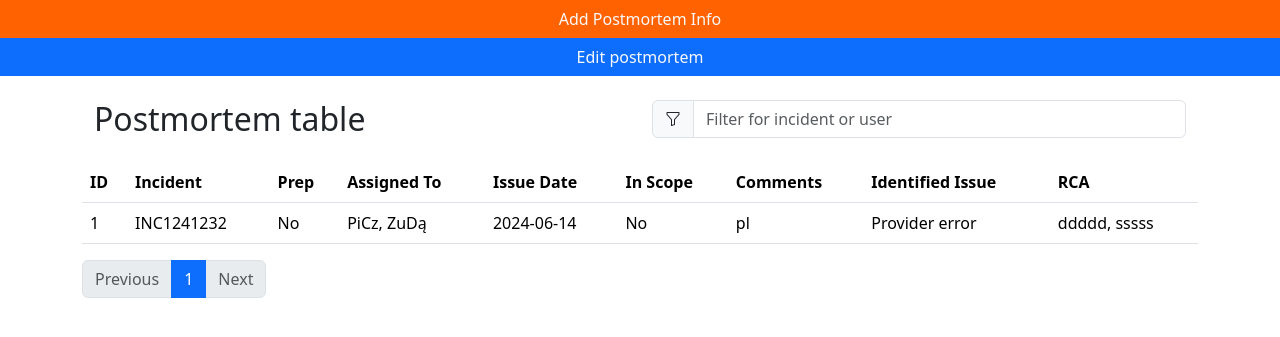
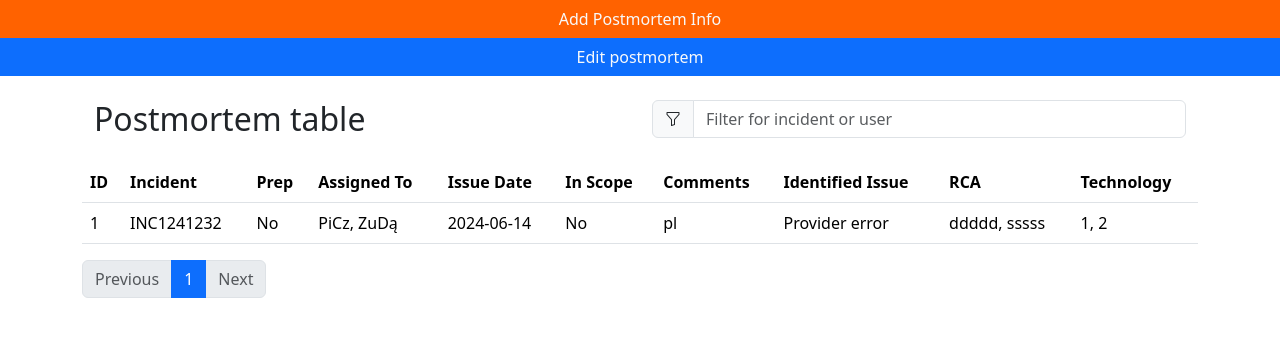
Before and after one commit to merdzikdominik/postmortems_table, a Flask app: page / in a window 1280 px wide. Shown: the top 337 px of the page. Run offline with Flask 3, Linux system fonts and the light colour scheme; some libraries are stand-ins or nearby versions.

Commit message:
added technologies column

```diff
--- a/app.py
+++ b/app.py
@@ -13,6 +13,31 @@ db = SQLAlchemy(app)
 csrf = CSRFProtect(app)
 
 ROWS_PER_PAGE = 10
+
+
+class Technology(db.Model):
+    __tablename__ = 'technologies'
+
+    id = db.Column(db.Integer, primary_key=True)
+    technology_name = db.Column(db.String, unique=True)
+
+    def __init__(self, technology_name):
+        self.technology_name = technology_name
+
+    @staticmethod
+    def check_repeats(technology_name):
+        return db.session.query(
+            db.exists().where(Technology.technology_name == technology_name)
+        ).scalar()
+
+    @staticmethod
+    def add_technologies(technologies_string):
+        technologies = [tech.strip() for tech in technologies_string.split(',')]
+        for tech in technologies:
+            if not Technology.check_repeats(tech):
+                new_technology = Technology(tech)
+                db.session.add(new_technology)
+        db.session.commit()
 
 
 class IdentifiedIssue(db.Model):
@@ -51,6 +76,7 @@ class RowForm(FlaskForm):
     comments = TextAreaField('Comments')
     rca = StringField('Root Cause Analysis')
     identified_issue = StringField('Identified Issue', validators=[DataRequired()])
+    technology = StringField('Technology', validators=[DataRequired()])
 
 
 class Row(db.Model):
@@ -65,8 +91,9 @@ class Row(db.Model):
     comments = db.Column(db.String)
     rca = db.Column(db.String)
     identified_issue = db.Column(db.String)
+    technology = db.Column(db.String)
 
-    def __init__(self, incident, prep, assigned_to, issue_date, in_scope, comments, rca, identified_issue):
+    def __init__(self, incident, prep, assigned_to, issue_date, in_scope, comments, rca, identified_issue, technology):
         self.incident = incident
         self.prep = prep
         self.assigned_to = assigned_to
@@ -75,6 +102,7 @@ class Row(db.Model):
         self.comments = comments
         self.rca = rca
         self.identified_issue = identified_issue
+        self.technology = technology
 
 
 with app.app_context():
@@ -90,6 +118,7 @@ def index():
         in_scope = "Yes" if form.in_scope.data else "No"
 
         identified_issues = request.form.get('identified_issue')
+        technology = request.form.get('technology')
 
         new_row = Row(
             incident=form.incident.data,
@@ -99,12 +128,14 @@ def index():
             in_scope=in_scope,
             comments=form.comments.data,
             rca=form.rca.data,
-            identified_issue=identified_issues
+            identified_issue=identified_issues,
+            technology=technology
         )
         db.session.add(new_row)
         db.session.commit()
 
         IdentifiedIssue.add_issues(identified_issues)
+        Technology.add_technologies(technology)
 
     page = request.args.get('page', 1, type=int)
     rows = Row.query.paginate(page=page, per_page=ROWS_PER_PAGE)
@@ -159,6 +190,11 @@ def get_issues():
     issues = IdentifiedIssue.query.all()
     return jsonify([{'text': issue.identified_issue} for issue in issues])
 
+@app.route('/get_technologies', methods=['GET'])
+def get_technologies():
+    technologies = Technology.query.all()
+    return jsonify([{'text': technology.technology_name} for technology in technologies])
+
 @app.route('/get_rows', methods=['GET'])
 def get_rows():
     filter_value = request.args.get('filter', '', type=str)
@@ -191,7 +227,8 @@ def get_rows():
                 'in_scope': row.in_scope,
                 'comments': row.comments,
                 'rca': row.rca,
-                'identified_issue': row.identified_issue
+                'identified_issue': row.identified_issue,
+                'technology': row.technology
             } for row in rows
         ],
         'total': pagination.total,
--- a/templates/index.html
+++ b/templates/index.html
@@ -45,6 +45,7 @@
                                 <th scope="col">Comments</th>
                                 <th scope="col">Identified Issue</th>
                                 <th scope="col">RCA</th>
+                                <th scope="col">Technology</th>
                             </tr>
                         </thead>
                         <tbody>
@@ -59,6 +60,7 @@
                                     <td>{{ row.comments }}</td>
                                     <td>{{ row.identified_issue }}</td>
                                     <td>{{ row.rca }}</td>
+                                    <td>{{ row.technology }}</td>
                                     <td>
                                         <button class="btn btn-primary edit-row-btn">Edit</button>
                                         <button class="btn btn-danger delete-row-btn">Delete</button>
@@ -128,6 +130,12 @@
                 </select>
             </div>
 
+            <div class="mt-4 mb-4">
+                <label for="technology">Choose technology or add new one</label>
+                <select class="form-control" id="technology" name="technology" multiple>
+                </select>
+            </div>
+
             <div class="mt-4 mb-4 d-flex flex-column gap-2">
                 <label>Root Cause Analysis</label>
                 <div class="btn-group">
@@ -187,6 +195,7 @@
                     <th scope="col">Comments</th>
                     <th scope="col">Identified Issue</th>
                     <th scope="col">RCA</th>
+                    <th scope="col">Technology</th>
                 </tr>
             </thead>
             <tbody>
@@ -201,6 +210,7 @@
                         <td>{{ row.comments }}</td>
                         <td>{{ row.identified_issue }}</td>
                         <td>{{ row.rca }}</td>
+                        <td>{{ row.technology }}</td>
                     </tr>
                 {% endfor %}
             </tbody>
@@ -290,6 +300,35 @@
                         })
                         .catch(error => console.error('Error fetching issues:', error));
 
+                    fetch('/get_technologies')
+                    .then(response => response.json())
+                    .then(data => {
+                        new SlimSelect({
+                            select: '#technology',
+                            data: [
+                                {
+                                    label: 'Technologies',
+                                    options: data,
+                                    placeholder: true,
+                                    text: 'Select technology'
+                                }
+                            ],
+                            events: {
+                                addable: function (value) {
+                                    if (value === 'bad') {
+                                        return false;
+                                    }
+
+                                    return {
+                                        text: value,
+                                        value: value.toLowerCase()
+                                    };
+                                }
+                            }
+                        });
+                    })
+                    .catch(error => console.error('Błąd pobierania technologii:', error));
+
                     break;
 
                 case 'block':
@@ -346,14 +385,21 @@
 
                 const employeesSelect = document.getElementById('assigned_to');
                 const selectedEmployees = Array.from(employeesSelect.selectedOptions).map(option => option.value);
-                const selectedUsers = selectedEmployees.join(', ')
+                const selectedUsers = selectedEmployees.join(', ');
+
+                const technologySelect = document.getElementById('technology');
+                const selectedTechnologies = Array.from(technologySelect.selectedOptions).map(option => option.value);
+                const selectedTechnology = selectedTechnologies.join(', ');
+
 
                 document.getElementById('identified_issue').value = selectedIssues;
                 document.getElementById('assigned_to').value = selectedUsers;
+                document.getElementById('technology').value = selectedTechnology;
 
                 const formData = new FormData(event.target);
                 formData.append('identified_issue', selectedIssues);
                 formData.append('assigned_to', selectedUsers);
+                formData.append('technology', selectedTechnology);
 
                 fetch('/', {
                     method: 'POST',
@@ -631,7 +677,7 @@
 
             function displayRows(rows) {
                 const tableBody = document.querySelector("#rows-table tbody");
-                tableBody.innerHTML = ''; // Clear current rows
+                tableBody.innerHTML = '';
 
                 rows.forEach((row) => {
                     const rowElement = document.createElement('tr');
@@ -645,6 +691,7 @@
                         <td>${row.comments}</td>
                         <td>${row.rca}</td>
                         <td>${row.identified_issue}</td>
+                        <td>${row.technology}</td>
                     `;
                     tableBody.appendChild(rowElement);
                 });
```
Also changed, not shown: instance/rows.db.
